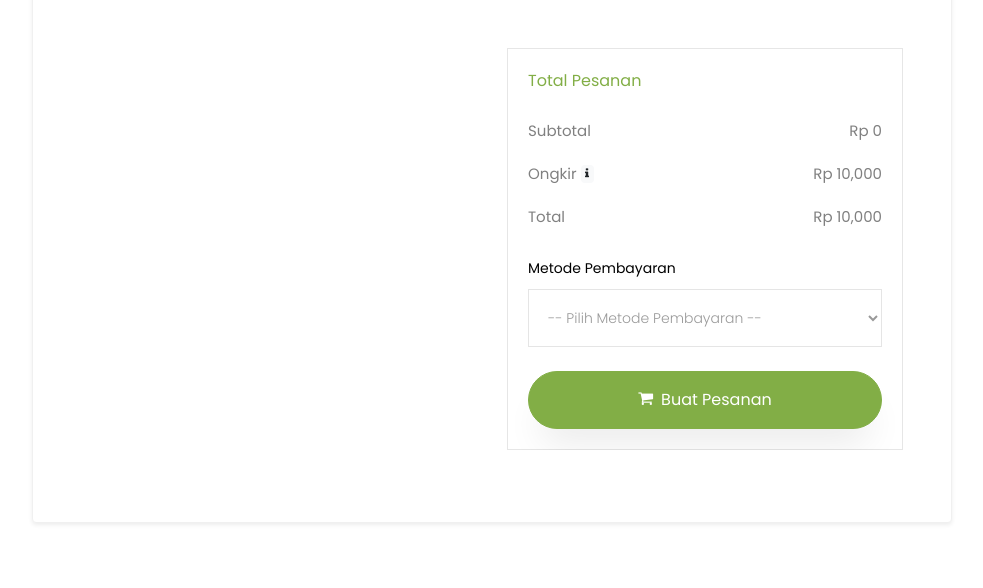
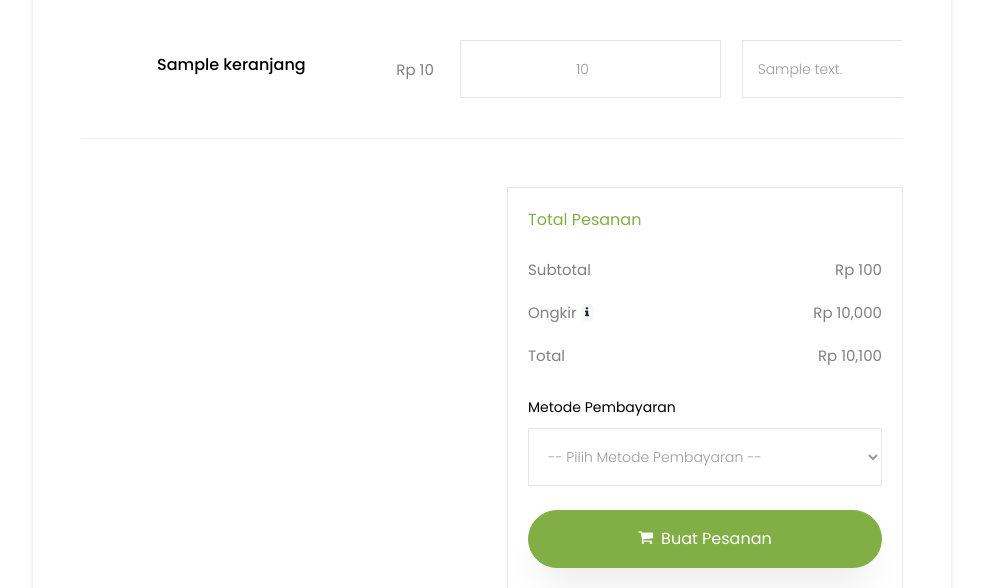
Before and after one commit to mftaa35/AyamKrispyWeb, a PHP site: page /checkout.php in a window 1280 px wide. Shown: the part 1164-1752 px from the top of the page, without its empty margins (148-1131 px from the left). Before the commit the page ends 1688 px from the top, so only its background shows below. Run offline with PHP 8.4, Linux system fonts and the light colour scheme; the visitor is signed in with stand-in values (Sample User, id 1); tables that the repository leaves empty or names only in its code hold one stand-in row (values such as "Sample post"); data that the repository does not hold is empty; some web fonts are replaced.

Commit message:
Update checkout.php

```diff
--- a/checkout.php
+++ b/checkout.php
@@ -272,7 +272,7 @@ if (isset($_POST['orders2'])) {
                                             </thead>
                                             <tbody>
                                                 <?php
-                                                $query_items = "SELECT * FROM keranjang WHERE user_id = '$user_id'";
+                                                $query_items = "SELECT * FROM keranjang WHERE user_id = '$users_id'";
                                                 $result_items = mysqli_query($conn, $query_items);
                                                 $grand_total = 0;
                                                 while ($item = mysqli_fetch_assoc($result_items)) {
```
